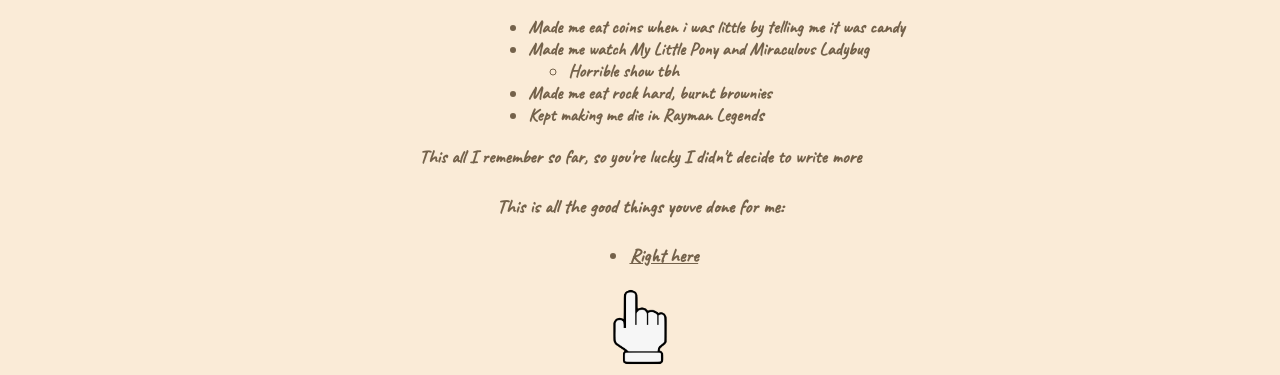
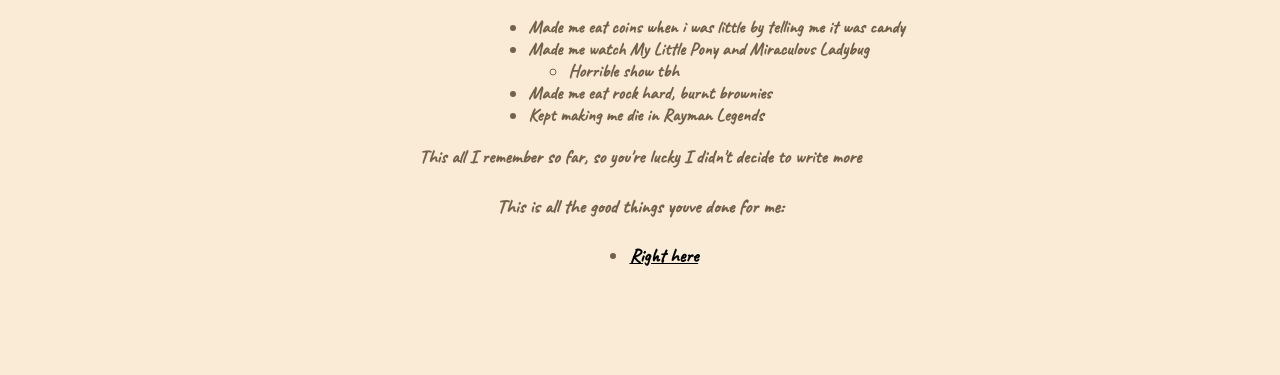
Before and after one commit to ellahihasnain74-bit/The-Porfolio, a plain HTML site: page public/Homework5.html/homework5.html in a window 1280 px wide. Shown: the part 720-1095 px from the top of the page. After the commit the page ends 1007 px from the top, so only its background shows below. Drawn offline with Linux system fonts and the light colour scheme.

Commit message:
Update homework5.html

```diff
--- a/public/Homework5.html/homework5.html
+++ b/public/Homework5.html/homework5.html
@@ -11,6 +11,10 @@
         font-family: caveat, cursive;
         background-color: antiquewhite;
         color: rgb(116, 98, 75);
+      }
+
+      a{
+        color: black;
       }
 
       h1{
@@ -111,6 +115,5 @@
               <li><a href="./homework5.1.html">Right here</a></li>
            </ul>
          </div>
-           <img src="/assets/images/image.png" id="three">
   </body>
 </html>
```
